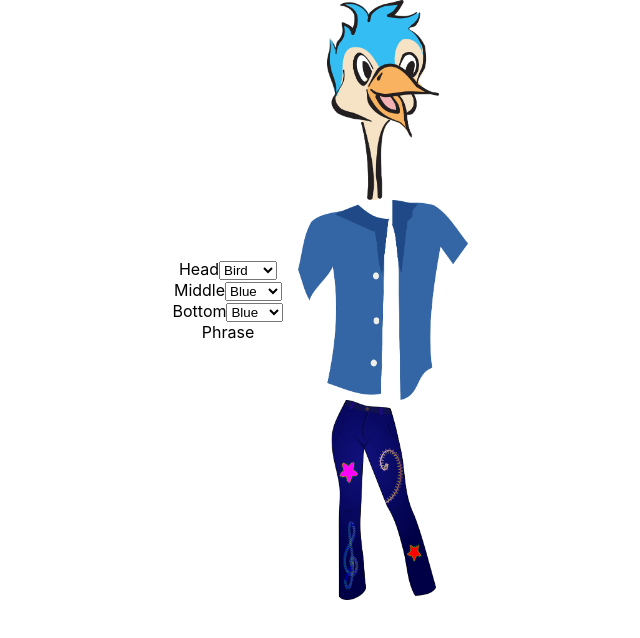
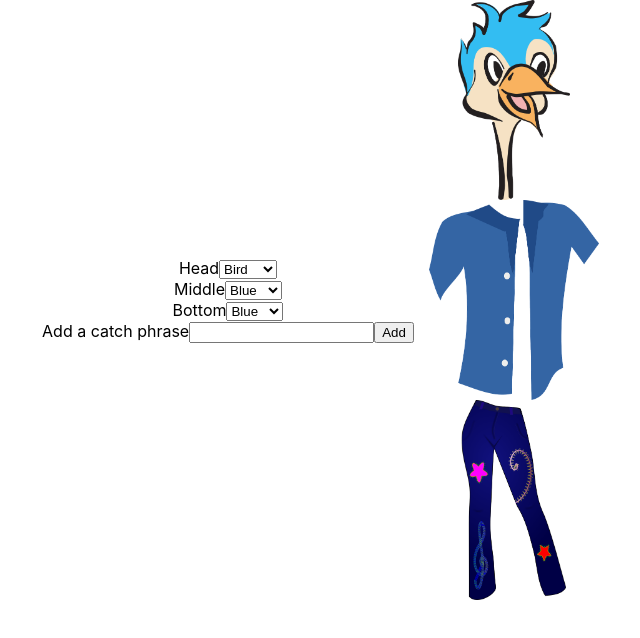
Before and after one commit to BrendenSeifried/react-character, a React (Create React App) app: page / in a window 1280 px wide. Shown: the top 638 px of the page, without its empty margins (312-952 px from the left). Built offline with nearby package versions, Linux system fonts and the light colour scheme.

Commit message:
added catchphrase input

```diff
--- a/src/components/Phrase/Phrase.js
+++ b/src/components/Phrase/Phrase.js
@@ -2,8 +2,18 @@ import './Phrase.css';
 
 import React from 'react';
 
-export default function Phrase() {
+export default function Phrase({ setPhrase }) {
   return (
-    <div>Phrase</div>
+    <div>
+      <label>
+    Add a catch phrase
+        <input id="middle-dropdown"
+          onChange={(e) =>
+            setPhrase(e.target.value)}
+        />
+        <button id="catchphrase-button">Add</button>
+      </label>
+    </div>
+
   );
 }
```
